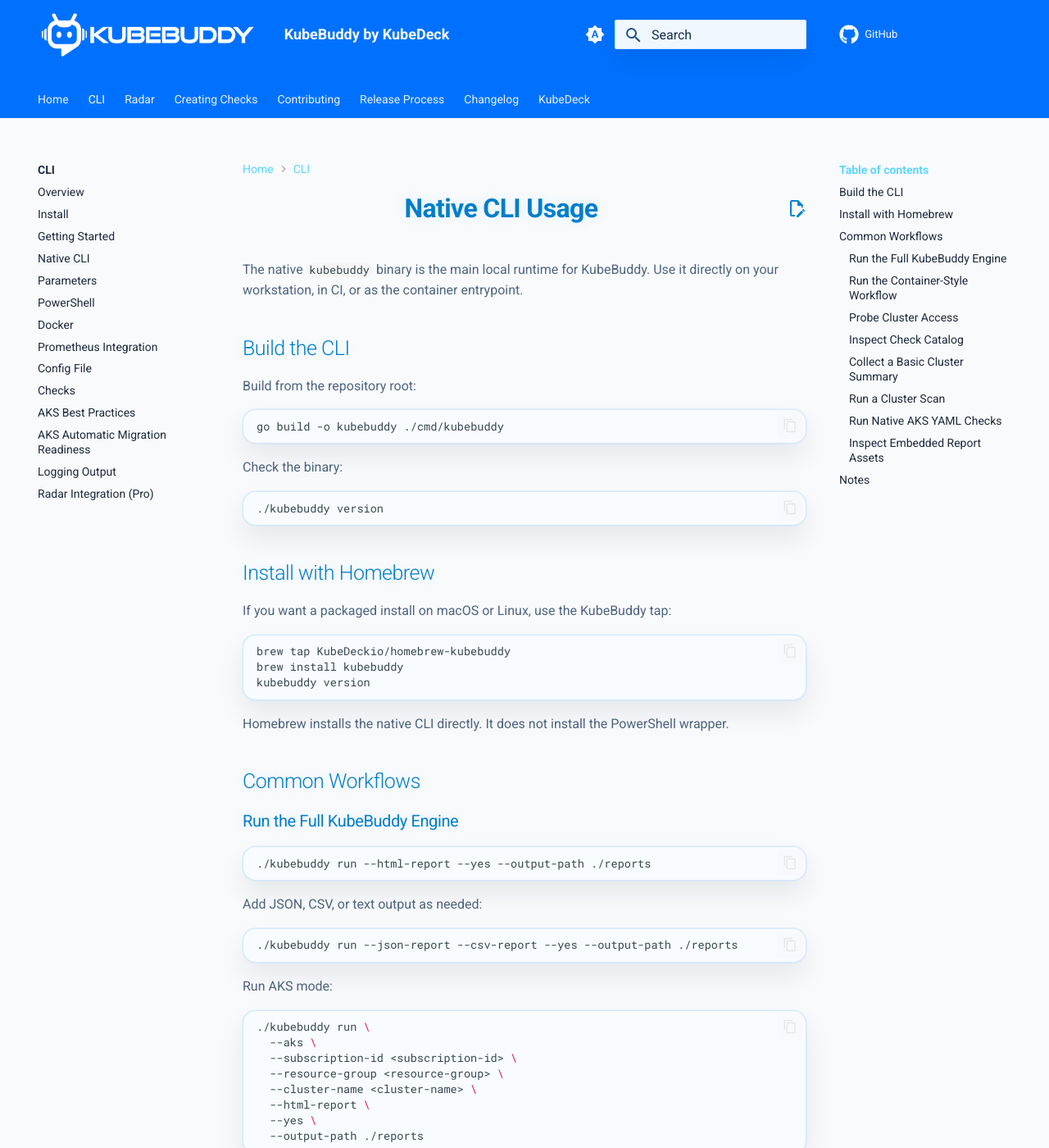
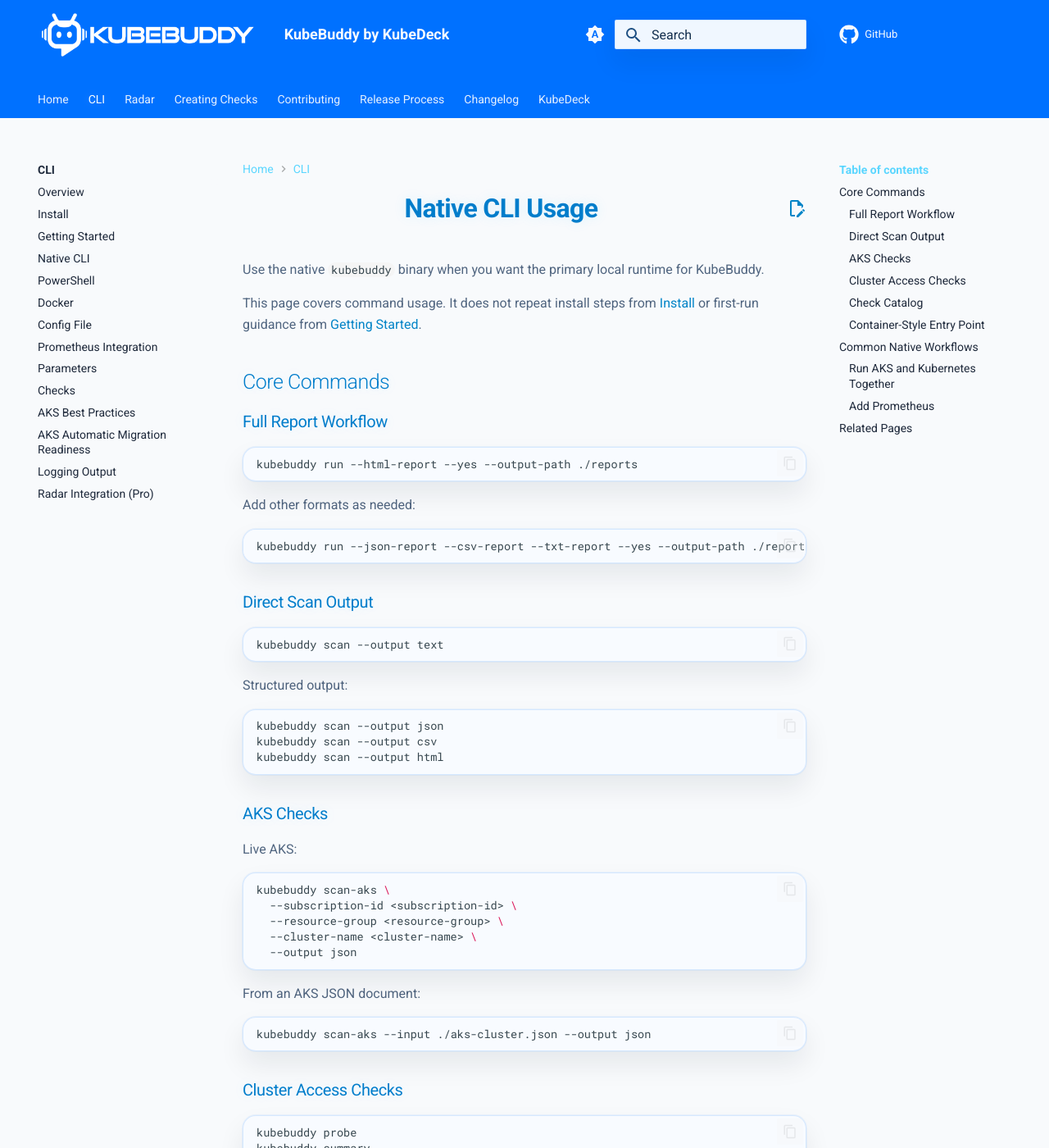
Before and after one commit to KubeDeckio/KubeBuddy, an MkDocs documentation site: the page built from docs/cli/native-cli-usage.md, in a window 1280 px wide and 1400 px high. Shown: the whole window at 82% size. Built offline with MkDocs 1.6.1 and Material for MkDocs 9.7.7, drawn with Linux system fonts in a browser that asks for light colours; comment, search, counter and statistics services are not loaded; some of the changed text lies outside the part shown.

````diff
--- a/docs/cli/index.md
+++ b/docs/cli/index.md
@@ -1,127 +1,41 @@
 # KubeBuddy CLI
 
-<div class="kb-docs-hero">
-  <div class="kb-docs-kicker">CLI</div>
-  <p>KubeBuddy CLI is the main way to run KubeBuddy. Install the native binary with Homebrew or from source, run scans locally or in Docker, and keep the PowerShell wrapper only when you need backwards compatibility.</p>
-</div>
+KubeBuddy has three user-facing runtimes:
 
-<div class="kb-docs-link-grid">
-  <a class="kb-docs-link-card" href="install/">
-    <strong>Install</strong>
-    <span>Choose between Homebrew, native binary builds, and the PowerShell Gallery wrapper.</span>
-  </a>
-  <a class="kb-docs-link-card" href="getting-started/">
-    <strong>Getting Started</strong>
-    <span>Go from install to your first scan and report with the shortest path.</span>
-  </a>
-  <a class="kb-docs-link-card" href="native-cli-usage/">
-    <strong>Native CLI</strong>
-    <span>Use the native <code>kubebuddy</code> binary for probing, summaries, scans, and full report runs.</span>
-  </a>
-  <a class="kb-docs-link-card" href="parameters/">
-    <strong>Parameters</strong>
-    <span>Reference the current CLI flags for <code>run</code>, <code>scan</code>, and AKS workflows.</span>
-  </a>
-  <a class="kb-docs-link-card" href="powershell-usage/">
-    <strong>PowerShell</strong>
-    <span>Use the module directly on Windows, macOS, or Linux and run full scans from your terminal.</span>
-  </a>
-  <a class="kb-docs-link-card" href="docker-usage/">
-    <strong>Docker</strong>
-    <span>Run KubeBuddy in a container for isolated execution and easy CI or jump-host workflows.</span>
-  </a>
-  <a class="kb-docs-link-card" href="kubebuddy-config/">
-    <strong>Config File</strong>
-    <span>Save repeatable scan settings in <code>kubebuddy-config.yaml</code> and keep runs consistent.</span>
-  </a>
-  <a class="kb-docs-link-card" href="../radar/">
-    <strong>KubeBuddy Radar</strong>
-    <span>Connect the CLI to Radar when you want release tracking, alerts, and scan history in one place.</span>
-  </a>
-</div>
+- the native `kubebuddy` binary
+- the PowerShell wrapper `Invoke-KubeBuddy`
+- the Docker image
 
-## Start Here
+The native binary is the primary runtime. The PowerShell module exists for backwards compatibility and the Docker image exists for isolated or CI-driven runs.
+
+## Recommended Reading Order
+
+1. [Install](install.md)
+2. [Getting Started](getting-started.md)
+3. Pick your runtime:
+   - [Native CLI](native-cli-usage.md)
+   - [PowerShell](powershell-usage.md)
+   - [Docker](docker-usage.md)
+4. Then use the reference pages:
+   - [Config File](kubebuddy-config.md)
+   - [Prometheus Integration](prometheus-integration.md)
+   - [Parameters](parameters.md)
+
+## What This Section Covers
+
+- how to install KubeBuddy
+- how to run your first scan and report
+- runtime-specific usage for native CLI, PowerShell, and Docker
+- config file behavior
+- Prometheus and AKS usage
+- parameter reference and check catalog reference
+
+## Quick Start Links
 
 - [Install](install.md)
 - [Getting Started](getting-started.md)
+- [Native CLI](native-cli-usage.md)
+- [PowerShell](powershell-usage.md)
+- [Docker](docker-usage.md)
+- [Config File](kubebuddy-config.md)
 - [Parameters](parameters.md)
-
-## What It Does
-
-- Scans Kubernetes and AKS from outside the cluster
-- Finds node, pod, workload, network, RBAC, and storage issues
-- Supports AKS best-practice checks when you need provider-specific coverage
-- Generates HTML, JSON, CSV, and terminal output from the same run
-- Pulls Prometheus metrics when available for richer diagnostics
-
-## Choose Your Runtime
-
-### Native CLI
-
-Use the native binary to:
-
-- install with Homebrew on supported macOS and Linux systems
-- install from source when building locally
-- probe cluster access before a run
-- execute the full KubeBuddy engine from a single CLI
-- generate HTML, JSON, CSV, or text reports
-- run declarative native scans and AKS YAML scans
-- reuse the same runtime locally and in Docker
-
-[Native CLI Usage](native-cli-usage.md)
-
-### PowerShell
-
-Use the module to:
-
-- preserve existing `Invoke-KubeBuddy` workflows
-- keep PSGallery-based installs working
-- use the native runtime behind the same PowerShell command surface
-
-[PowerShell Usage](powershell-usage.md)
-
-### Docker
-
-Use Docker to:
-
-- run scans without installing KubeBuddy directly on the host
-- mount kubeconfig for access to any cluster
-- generate HTML, JSON, CSV, or TXT output for automation
-- run AKS-specific checks with the required credentials
-
-[Docker Usage](docker-usage.md)
-
-## Related Guides
-
-- [Install](install.md)
-- [Getting Started](getting-started.md)
-- [Native CLI Usage](native-cli-usage.md)
-- [Parameters](parameters.md)
-- [Prometheus Integration](prometheus-integration.md)
-- [Checks](checks.md)
-- [AKS Best Practices](aks-best-practice-checks.md)
-- [Logging Output](logging-output.md)
-- [Kubernetes Permissions](kubernetes-permissions.md)
-- [Radar Integration (Pro)](kubebuddy-radar-cli-integration.md)
-
-## AI Recommendations
-
-KubeBuddy can enrich findings with AI-generated guidance when you provide an OpenAI API key.
-
-PowerShell:
-
-```powershell
-$env:OpenAIKey = "<your-openai-api-key>"
-```
-
-Bash:
-
-```bash
-export OpenAIKey="<your-openai-api-key>"
-```
-
-AI guidance can appear in:
-
-- HTML reports
-- text output
-- JSON report recommendation fields
--- a/docs/cli/native-cli-usage.md
+++ b/docs/cli/native-cli-usage.md
@@ -4,67 +4,102 @@
 
 # Native CLI Usage
 
-The native `kubebuddy` binary is the main local runtime for KubeBuddy. Use it directly on your workstation, in CI, or as the container entrypoint.
+Use the native `kubebuddy` binary when you want the primary local runtime for KubeBuddy.
 
-## Build the CLI
+This page covers command usage. It does not repeat install steps from [Install](install.md) or first-run guidance from [Getting Started](getting-started.md).
 
-Build from the repository root:
+## Core Commands
+
+### Full Report Workflow
 
 ```bash
-go build -o kubebuddy ./cmd/kubebuddy
+kubebuddy run --html-report --yes --output-path ./reports
 ```
 
-Check the binary:
+Add other formats as needed:
 
 ```bash
-./kubebuddy version
+kubebuddy run --json-report --csv-report --txt-report --yes --output-path ./reports
 ```
 
-## Install with Homebrew
-
-If you want a packaged install on macOS or Linux, use the KubeBuddy tap:
+### Direct Scan Output
 
 ```bash
-brew tap KubeDeckio/homebrew-kubebuddy
-brew install kubebuddy
-kubebuddy version
+kubebuddy scan --output text
 ```
 
-Homebrew installs the native CLI directly. It does not install the PowerShell wrapper.
-
-## Common Workflows
-
-### Run the Full KubeBuddy Engine
+Structured output:
 
 ```bash
-./kubebuddy run --html-report --yes --output-path ./reports
+kubebuddy scan --output json
+kubebuddy scan --output csv
+kubebuddy scan --output html
 ```
 
-Add JSON, CSV, or text output as needed:
+### AKS Checks
+
+Live AKS:
 
 ```bash
-./kubebuddy run --json-report --csv-report --yes --output-path ./reports
+kubebuddy scan-aks \
+  --subscription-id <subscription-id> \
+  --resource-group <resource-group> \
+  --cluster-name <cluster-name> \
+  --output json
 ```
 
-Run AKS mode:
+From an AKS JSON document:
 
 ```bash
-./kubebuddy run \
+kubebuddy scan-aks --input ./aks-cluster.json --output json
+```
+
+### Cluster Access Checks
+
+```bash
+kubebuddy probe
+kubebuddy summary
+```
+
+### Check Catalog
+
+```bash
+kubebuddy checks
+kubebuddy checks --checks-dir checks/aks
+```
+
+### Container-Style Entry Point
+
+```bash
+kubebuddy run-env
+```
+
+This uses the same env-driven runtime shape as the container image.
+
+## Common Native Workflows
+
+### Run AKS and Kubernetes Together
+
+```bash
+kubebuddy run \
   --aks \
   --subscription-id <subscription-id> \
   --resource-group <resource-group> \
   --cluster-name <cluster-name> \
   --html-report \
+  --json-report \
   --yes \
   --output-path ./reports
 ```
 
-Add Prometheus in Azure mode:
+### Add Prometheus
+
+Azure auth mode:
 
 ```bash
 az login
 
-./kubebuddy run \
+kubebuddy run \
   --html-report \
   --include-prometheus \
   --prometheus-url "https://<workspace>.prometheus.monitor.azure.com" \
@@ -88,127 +123,8 @@
   --output-path ./reports
 ```
 
-### Run the Container-Style Workflow
+## Related Pages
 
-```bash
-./kubebuddy run-env
-```
-
-This uses the same environment-variable-driven flow as the Docker image, including `HTML_REPORT`, `JSON_REPORT`, `AKS_MODE`, `RADAR_UPLOAD`, and the mounted kubeconfig path.
-
-Example:
-
-```bash
-export KUBECONFIG=/home/kubeuser/.kube/config
-export HTML_REPORT=true
-./kubebuddy run-env
-```
-
-### Probe Cluster Access
-
-Use the native CLI to verify that KubeBuddy can reach your current Kubernetes context:
-
-```bash
-./kubebuddy probe
-```
-
-Example output:
-
-```text
-context: docker-desktop
-nodes: 1
-pods: 10
-namespaces: default, kube-system
-```
-
-### Inspect Check Catalog
-
-```bash
-./kubebuddy checks
-```
-
-This shows the current split between declarative, Prometheus, and compatibility-backed checks.
-
-To inspect the native AKS YAML catalog instead:
-
-```bash
-./kubebuddy checks --checks-dir checks/aks
-```
-
-### Collect a Basic Cluster Summary
-
-```bash
-./kubebuddy summary
-```
-
-This returns a native summary of common Kubernetes resource counts for the current context.
-
-### Run a Cluster Scan
-
-```bash
-./kubebuddy scan
-```
-
-This runs the native Kubernetes scan path directly from the Go CLI.
-
-For structured output:
-
-```bash
-./kubebuddy scan --output json
-```
-
-CSV output:
-
-```bash
-./kubebuddy scan --output csv
-```
-
-HTML output:
-
-```bash
-./kubebuddy scan --output html
-```
-
-### Run Native AKS YAML Checks
-
-```bash
-./kubebuddy scan-aks --input ./aks-cluster.json
-```
-
-This evaluates the AKS YAML check catalog against an AKS cluster JSON document.
-
-For structured output:
-
-```bash
-./kubebuddy scan-aks --input ./aks-cluster.json --output json
-```
-
-CSV output:
-
-```bash
-./kubebuddy scan-aks --input ./aks-cluster.json --output csv
-```
-
-HTML output:
-
-```bash
-./kubebuddy scan-aks --input ./aks-cluster.json --output html
-```
-
-### Inspect Embedded Report Assets
-
-```bash
-./kubebuddy assets
-```
-
-This confirms the current HTML report CSS and JavaScript are embedded into the runtime.
-
-## Notes
-
-- Use `run` when you want full report generation and file outputs.
-- Use `scan` and `scan-aks` when you want direct CLI output.
-- The HTML report keeps the existing CSS, JavaScript, theme, and layout behavior.
-- In native CLI mode, Prometheus credentials are auth-mode specific:
-  - `azure`: uses existing Azure auth
-  - `bearer`: reads the token from the env var named by `--prometheus-bearer-token-env`
-  - `basic`: reads `PROMETHEUS_USERNAME` and `PROMETHEUS_PASSWORD`
+- [Config File](kubebuddy-config.md)
+- [Prometheus Integration](prometheus-integration.md)
+- [Parameters](parameters.md)
--- a/mkdocs.yml
+++ b/mkdocs.yml
@@ -72,11 +72,11 @@
       - Install: cli/install.md
       - Getting Started: cli/getting-started.md
       - Native CLI: cli/native-cli-usage.md
-      - Parameters: cli/parameters.md
       - PowerShell: cli/powershell-usage.md
       - Docker: cli/docker-usage.md
+      - Config File: cli/kubebuddy-config.md
       - Prometheus Integration: cli/prometheus-integration.md
-      - Config File: cli/kubebuddy-config.md
+      - Parameters: cli/parameters.md
       - Checks: cli/checks.md
       - AKS Best Practices: cli/aks-best-practice-checks.md
       - AKS Automatic Migration Readiness: cli/aks-automatic-migration-readiness.md
````
Also changed, not shown: other parts of docs/cli/native-cli-usage.md (+2 -2 lines), docs/cli/getting-started.md (+17 -27 lines), docs/cli/install.md (+28 -36 lines), 7 other files.
